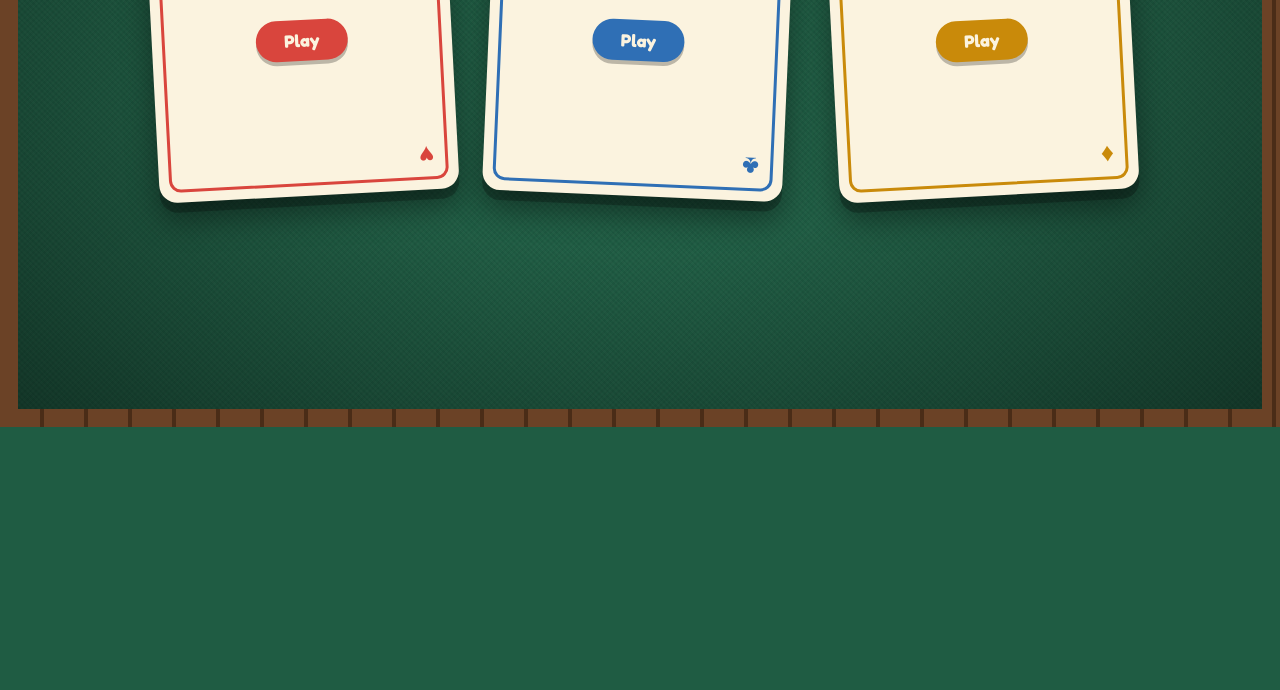
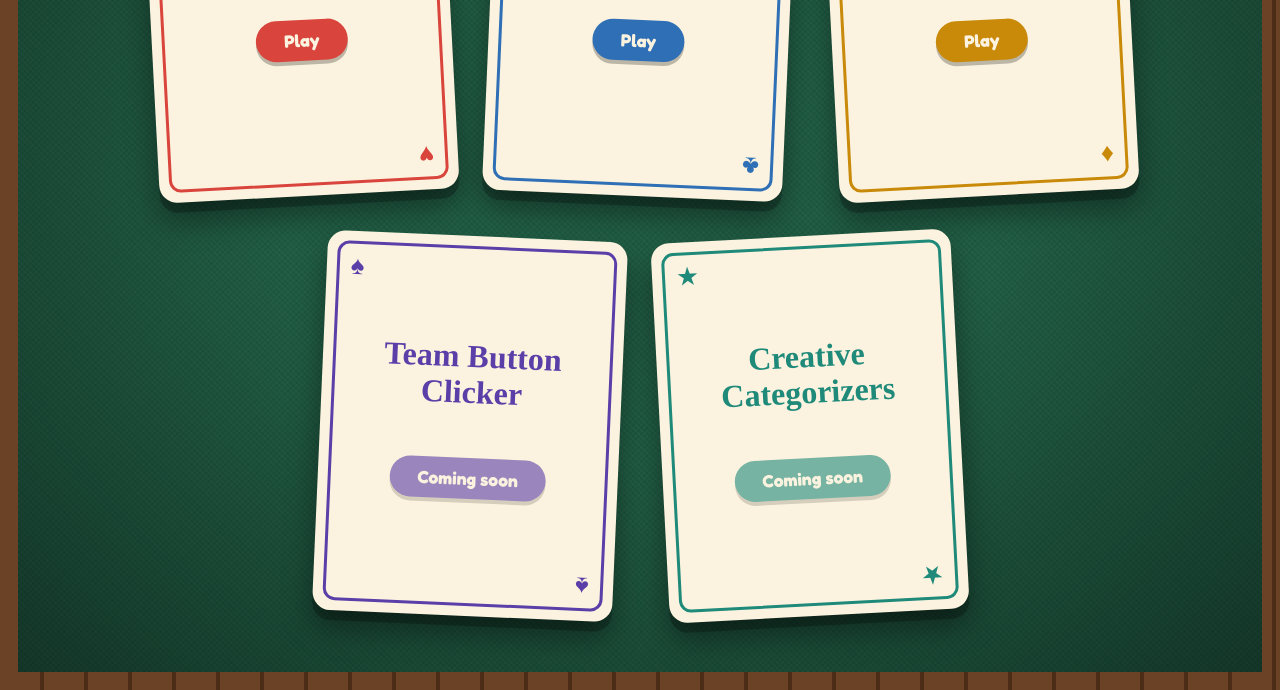
Before and after one commit to easton873/party-games, a plain HTML site: page index.html in a window 1280 px wide. Shown: the part 373-1063 px from the top of the page. Before the commit the page ends 800 px from the top, so only its background shows below. Drawn offline with Linux system fonts and the light colour scheme; a web font is replaced by a local one.

Commit message:
Add Team Button Clicker and Creative Categorizers coming-soon cards
Co-Authored-By: Claude Sonnet 5.5 <noreply@anthropic.com>
Claude-Session: https://claude.ai/code/session_01MGCGycsQs9wxykbJveEYGC

```diff
--- a/index.html
+++ b/index.html
@@ -97,9 +97,13 @@
     .game.eric  { --card-color: var(--red); }
     .game.matchy { --card-color: var(--blue); }
     .game.name { --card-color: #c98a0a; }
+    .game.clicker { --card-color: #5b3fa8; }
+    .game.categorizers { --card-color: #1f8a7a; }
     .game.soon { cursor: default; }
     .game.soon .play { opacity: .6; }
-    .game.soon:hover { transform: rotate(-3deg); box-shadow: 0 10px 0 rgba(0,0,0,.25), 0 18px 30px rgba(0,0,0,.4); }
+    .game.soon:hover { box-shadow: 0 10px 0 rgba(0,0,0,.25), 0 18px 30px rgba(0,0,0,.4); }
+    .game.soon:nth-child(odd):hover  { transform: rotate(-3deg); }
+    .game.soon:nth-child(even):hover { transform: rotate(2.5deg); }
 
     .corner {
       position: absolute;
@@ -165,6 +169,18 @@
       <span class="play">Play</span>
       <span class="corner br">♦</span>
     </a>
+    <div class="game clicker soon">
+      <span class="corner tl">♠</span>
+      <h2>Team Button Clicker</h2>
+      <span class="play">Coming soon</span>
+      <span class="corner br">♠</span>
+    </div>
+    <div class="game categorizers soon">
+      <span class="corner tl">★</span>
+      <h2>Creative Categorizers</h2>
+      <span class="play">Coming soon</span>
+      <span class="corner br">★</span>
+    </div>
   </main>
 </body>
 </html>
```
